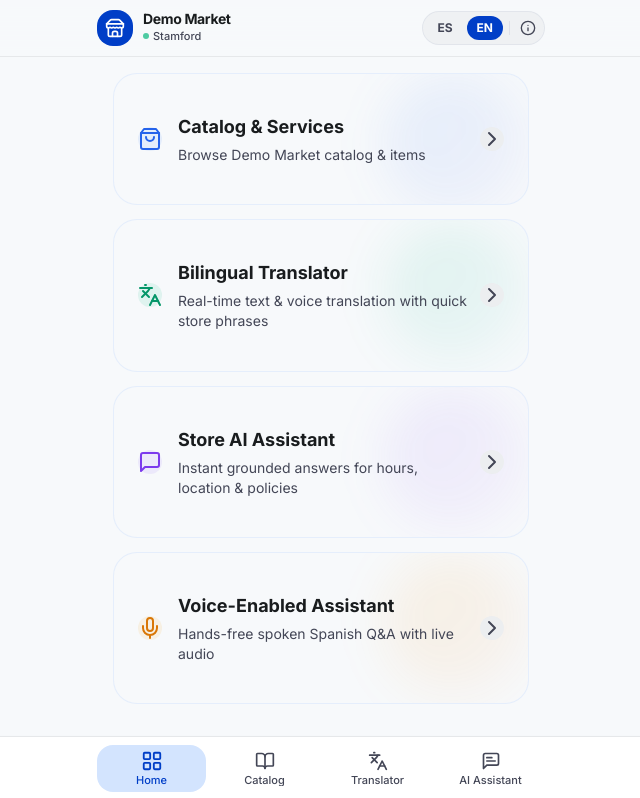
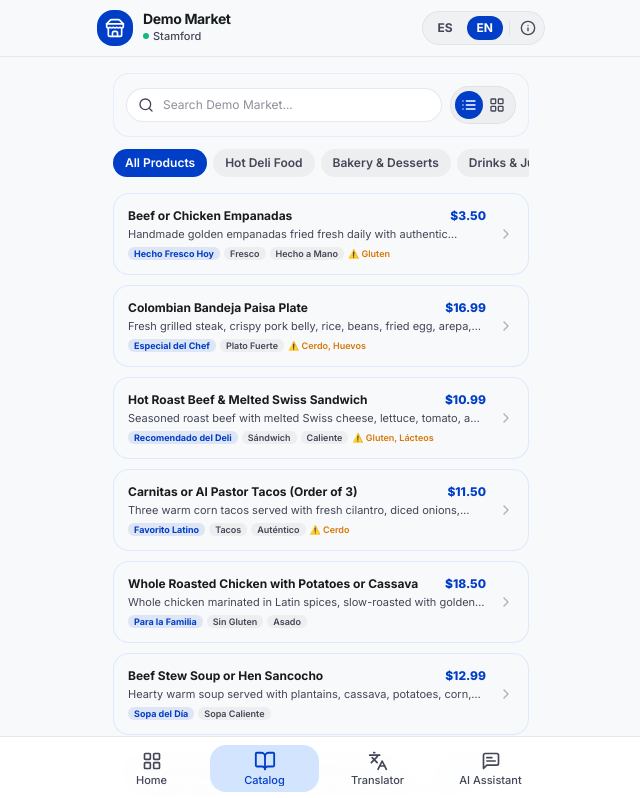
Before and after one commit to andmcm8/language-tool, a Next.js app: page /demo in a window 1280 px wide. Shown: the top 798 px of the page, without its empty margins (319-959 px from the left). Built offline with nearby package versions, Linux system fonts and the light colour scheme.

Commit message:
feat(storefront): default storefront landing view directly to catalog view and support ?tab= parameter

```diff
--- a/app/[merchantId]/page.tsx
+++ b/app/[merchantId]/page.tsx
@@ -1,6 +1,7 @@
 "use client";
 
-import React, { useState } from "react";
+import React, { useState, Suspense } from "react";
+import { useSearchParams } from "next/navigation";
 import { getMerchantById } from "@/lib/merchants";
 import Header from "@/components/Header";
 import BottomNav, { TabType } from "@/components/BottomNav";
@@ -15,19 +16,28 @@ interface PageProps {
   };
 }
 
-export default function MerchantStorefront({ params }: PageProps) {
+function MerchantStorefrontContent({ params }: PageProps) {
   const merchant = getMerchantById(params.merchantId);
-  const [activeTab, setActiveTab] = useState<TabType>("home");
-  // Default to English on initial landing so restaurant owners immediately understand the hub
-  const [lang, setLang] = useState<"es" | "en">("en");
-  const [hasSwitchedToSpanish, setHasSwitchedToSpanish] = useState(false);
+  const searchParams = useSearchParams();
 
-  // When user clicks a card or switches tabs, auto-switch to Spanish demonstration
+  // Allow URL to specify tab (e.g. ?tab=catalog or ?view=catalog)
+  // Default directly to "catalog" so sending /demo sends users straight to the menu!
+  const requestedTab = searchParams.get("tab") || searchParams.get("view");
+  const initialTab: TabType = (
+    requestedTab === "home" ? "home" :
+    requestedTab === "camera" || requestedTab === "translator" ? "camera" :
+    requestedTab === "assistant" ? "assistant" :
+    "catalog"
+  );
+
+  const [activeTab, setActiveTab] = useState<TabType>(initialTab);
+
+  // Allow URL to specify language (?lang=es or ?lang=en, defaults to en)
+  const requestedLang = searchParams.get("lang");
+  const initialLang: "es" | "en" = requestedLang === "es" ? "es" : "en";
+  const [lang, setLang] = useState<"es" | "en">(initialLang);
+
   const handleTabChange = (newTab: TabType) => {
-    if (newTab !== "home" && !hasSwitchedToSpanish) {
-      setLang("es");
-      setHasSwitchedToSpanish(true);
-    }
     setActiveTab(newTab);
   };
 
@@ -53,3 +63,11 @@ export default function MerchantStorefront({ params }: PageProps) {
     </div>
   );
 }
+
+export default function MerchantStorefront({ params }: PageProps) {
+  return (
+    <Suspense fallback={<div className="min-h-screen bg-surface" />}>
+      <MerchantStorefrontContent params={params} />
+    </Suspense>
+  );
+}
```
